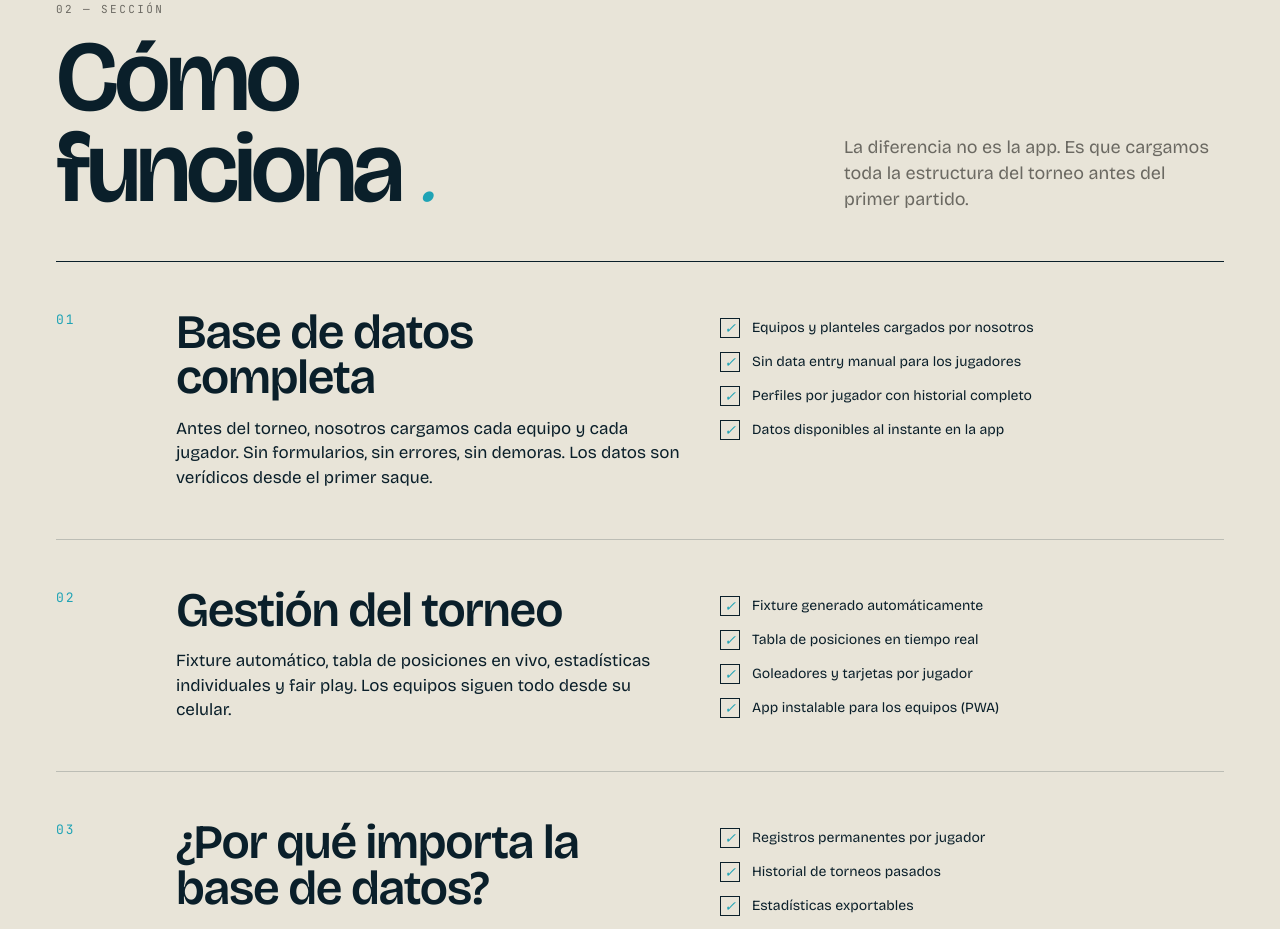
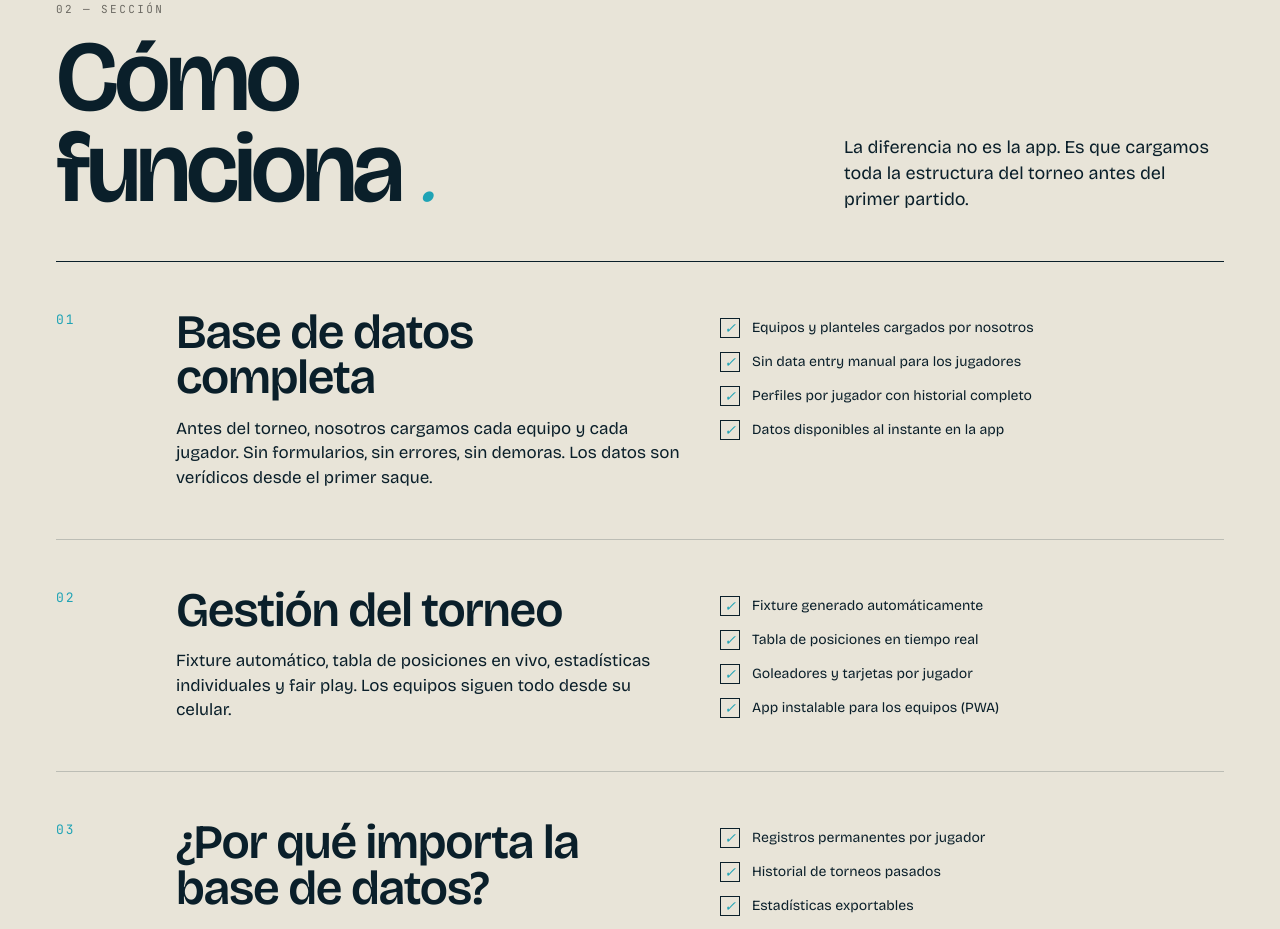
Before and after one commit to marcosbritos/britosberon, a Next.js app: page /deportes in a window 1280 px wide. Shown: the part 1298-2227 px from the top of the page. Built offline with nearby package versions, Linux system fonts and the light colour scheme.

Commit message:
Fix contrast issues: add teal color to CTA types and improve text contrast on deportes landing

```diff
--- a/src/components/landings/DeportesProducts.tsx
+++ b/src/components/landings/DeportesProducts.tsx
@@ -15,7 +15,7 @@ export function DeportesProducts() {
             Cómo <br/> funciona <span className="font-serif italic text-acc font-normal">.</span>
           </h2>
         </div>
-        <p className="max-w-[380px] m-0 font-display text-[16px] md:text-[18px] leading-[1.45] text-mute">
+        <p className="max-w-[380px] m-0 font-display text-[16px] md:text-[18px] leading-[1.45] text-ink">
           La diferencia no es la app. Es que cargamos toda la estructura del torneo antes del primer partido.
         </p>
       </div>
--- a/src/components/landings/LandingCTA.tsx
+++ b/src/components/landings/LandingCTA.tsx
@@ -7,7 +7,7 @@ interface LandingCTAProps {
   title: string;
   subtitle: string;
   whatsappMessage: string;
-  accentColor?: "gold" | "lime" | "sage" | "violet";
+  accentColor?: "gold" | "lime" | "sage" | "violet" | "teal";
 }
 
 export function LandingCTA({ title, subtitle, whatsappMessage, accentColor }: LandingCTAProps) {
@@ -17,6 +17,7 @@ export function LandingCTA({ title, subtitle, whatsappMessage, accentColor }: La
     lime: "bg-lime-600 text-bone",
     sage: "bg-emerald-700 text-bone",
     violet: "bg-violet-700 text-bone",
+    teal: "bg-teal-700 text-bone",
   };
   const themeClass = theme[accentColor ?? "default"] || theme.default;
 
```
